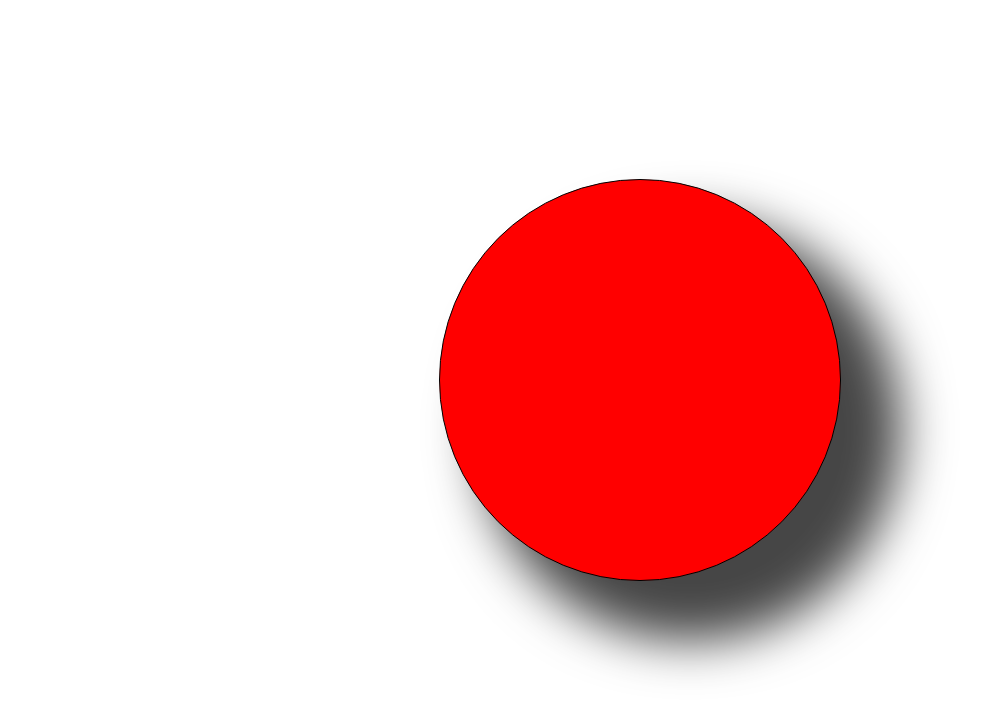
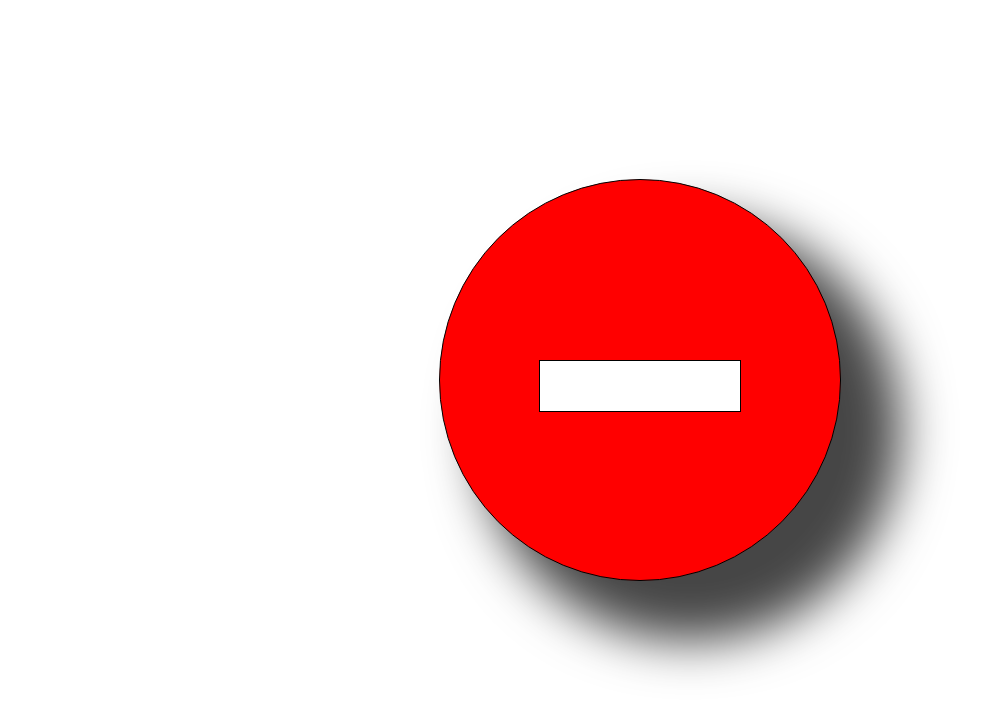
Before and after one commit to JasonTHolmes/github-demo, a plain HTML site: page index.html in a window 1280 px wide. Shown: the part 58-772 px from the top of the page, without its empty margins (0-999 px from the left). Drawn offline with Linux system fonts and the light colour scheme.

Commit message:
added the display

```diff
--- a/index.html
+++ b/index.html
@@ -9,7 +9,12 @@
 <body>
     <h1>Pomodoro timer</h1>
 
-    <div class="container" id="middle"></div>
+    <div class="tomato" id="circle">
+        <div class="container" id="">
+            <!-- <p class="numbers" id="minutes">00</p>
+            <p class="numbers" id="colon">:</p>
+            <p class="numbers" id="seconds">00</p></div> -->
+    </div>
 
 </body>
 </html>
--- a/style.css
+++ b/style.css
@@ -3,7 +3,7 @@
     padding: 0;
 }
 
-.container {
+.tomato {
     margin: 200px auto;
     border: solid 1px black;
     height: 400px;
@@ -12,3 +12,11 @@
     box-shadow: 50px 50px 50px 10px rgb(70, 70, 70);
     border-radius: 50%;
 }
+
+.container {
+    margin: 45% auto;
+    border: solid 1px black;
+    height: 50px;
+    width: 200px;
+    background: white;
+}
```
